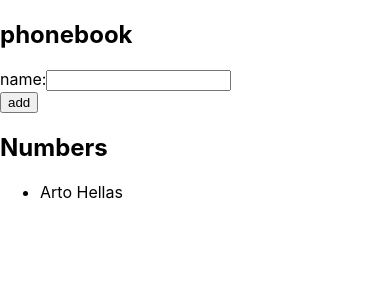
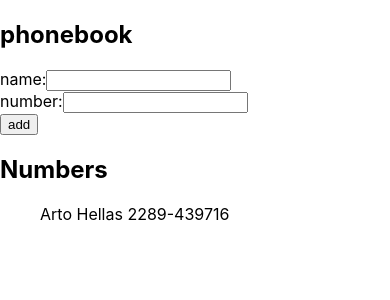
Before and after one commit to Aguirreignacio12/FullstackOpen, a React (Create React App) app in the folder part2/the_phone_book/: page / in a window 390 px wide. Shown: the top 300 px of the page. Built offline with nearby package versions, Linux system fonts and the light colour scheme; the HTML template or start-up script is replaced by a standard one.

Commit message:
Part2 the_phone_book step 3 - exercise 2.8

```diff
--- a/part2/the_phone_book/src/App.js
+++ b/part2/the_phone_book/src/App.js
@@ -5,39 +5,53 @@ import Persons from './components/Persons'
 
 const App = () => {
   const [persons, setPersons] = useState([
-    { name: 'Arto Hellas', id: 1 }
+    { id: 1, name: 'Arto Hellas', number: '2289-439716' }
   ])
-  const [newName, setNewName] = useState('')
+  const [newName, setNewName] = useState(''),
+    [newNumber, setNewNumber] = useState('')
 
   const addPerson = (e) => {
     e.preventDefault()
+
     const verifyName = persons.some(
       (person) => person.name.toLowerCase() === newName.toLowerCase()
     )
+    const resetValue = () => {
+      setNewName('')
+      setNewNumber('')
+    }
 
     if (verifyName) {
       alert(`${newName} is already added to phonebook.`)
-      setNewName('')
+      resetValue()
+      return
+    }
+
+    if (newName === '' || newNumber === '') {
+      alert(`All fields are required.`)
+      resetValue()
       return
     }
 
     const personObj = {
+      id: persons.length + 1,
       name: newName,
-      id: persons.length + 1
+      number: newNumber
     }
 
     setPersons(persons.concat(personObj))
-    setNewName('')
+    resetValue()
   }
 
   const handleChangeName = e => setNewName(e.target.value)
+  const handleChangeNumber = e => setNewNumber(e.target.value)
 
 
   return (
     <div>
       <article>
         <Header txt='phonebook' />
-        <PersonForm onFormSubmit={addPerson} name={newName} onChangeName={handleChangeName} />
+        <PersonForm onFormSubmit={addPerson} name={newName} onChangeName={handleChangeName} number={newNumber} onChangeNumber={handleChangeNumber} />
       </article>
       <article>
         <Header txt='Numbers' />
--- /dev/null
+++ b/part2/the_phone_book/src/components/Button.jsx
@@ -0,0 +1,2 @@
+const Button = ({txt}) => <button>{txt}</button>
+export default Button
--- a/part2/the_phone_book/src/components/Person.jsx
+++ b/part2/the_phone_book/src/components/Person.jsx
@@ -1,2 +1,2 @@
-const Person = ({ name }) => <li>{name}</li>
+const Person = ({ name, number }) => <li>{name} {number}</li>
 export default Person
--- a/part2/the_phone_book/src/components/PersonForm.jsx
+++ b/part2/the_phone_book/src/components/PersonForm.jsx
@@ -1,4 +1,6 @@
-const PersonForm = ({ onFormSubmit, onChangeName, name }) => {
+import Button from './Button'
+
+const PersonForm = ({ onFormSubmit, onChangeName, name, onChangeNumber, number }) => {
 
     return <>
         <form onSubmit={onFormSubmit}>
@@ -7,7 +9,11 @@ const PersonForm = ({ onFormSubmit, onChangeName, name }) => {
                 <input value={name} onChange={onChangeName} />
             </div>
             <div>
-                <button type="submit">add</button>
+                <label>number:</label>
+                <input value={number} onChange={onChangeNumber} />
+            </div>
+            <div>
+                <Button type='submit' txt='add' />
             </div>
         </form>
     </>
--- a/part2/the_phone_book/src/components/Persons.jsx
+++ b/part2/the_phone_book/src/components/Persons.jsx
@@ -1,8 +1,8 @@
 import Person from './Person'
 const Persons = ({ persons }) => {
-
+    console.log(persons)
     const allPersons = persons.map(person =>
-        <Person key={person.id} name={person.name} />
+        <Person key={person.id} name={person.name} number={person.number}/>
     )
     return <ul>{allPersons}</ul>
 }
--- a/part2/the_phone_book/src/index.css
+++ b/part2/the_phone_book/src/index.css
@@ -11,3 +11,11 @@ code {
   font-family: source-code-pro, Menlo, Monaco, Consolas, 'Courier New',
     monospace;
 }
+
+li {
+  list-style: none;
+}
+
+label:focus{
+  background: red;
+}
```
